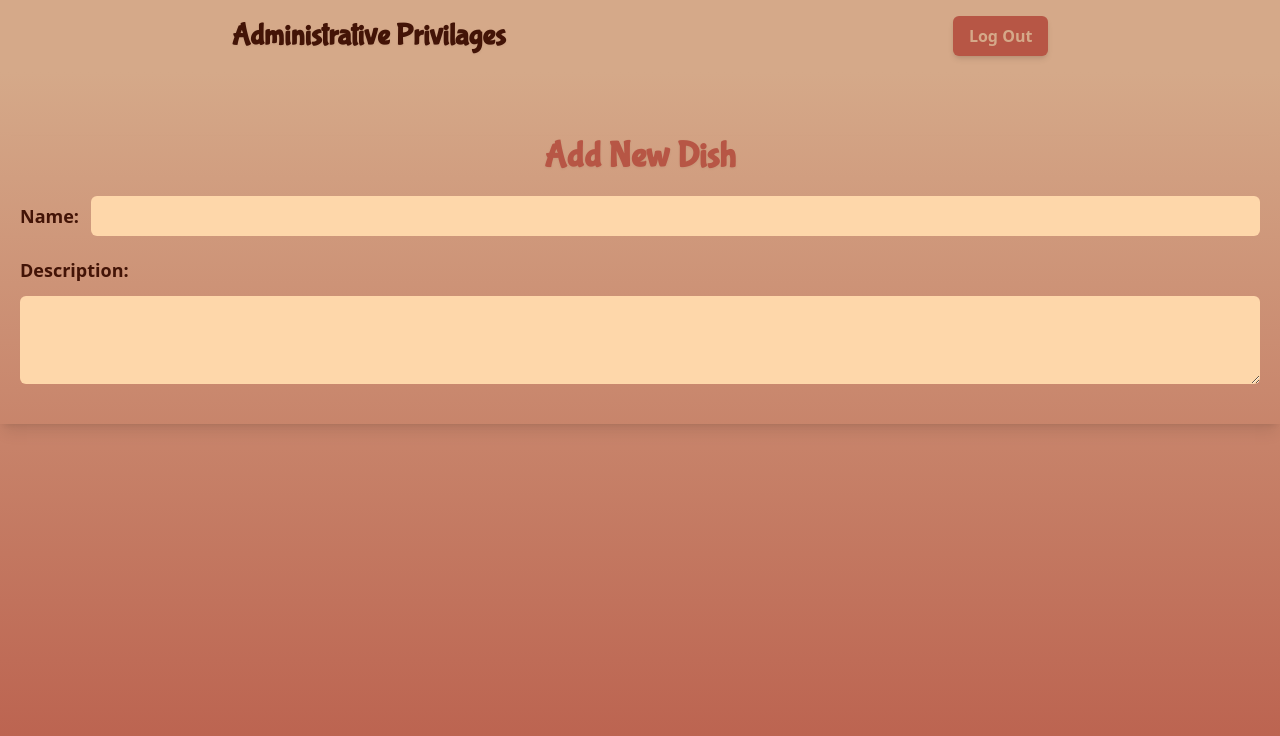
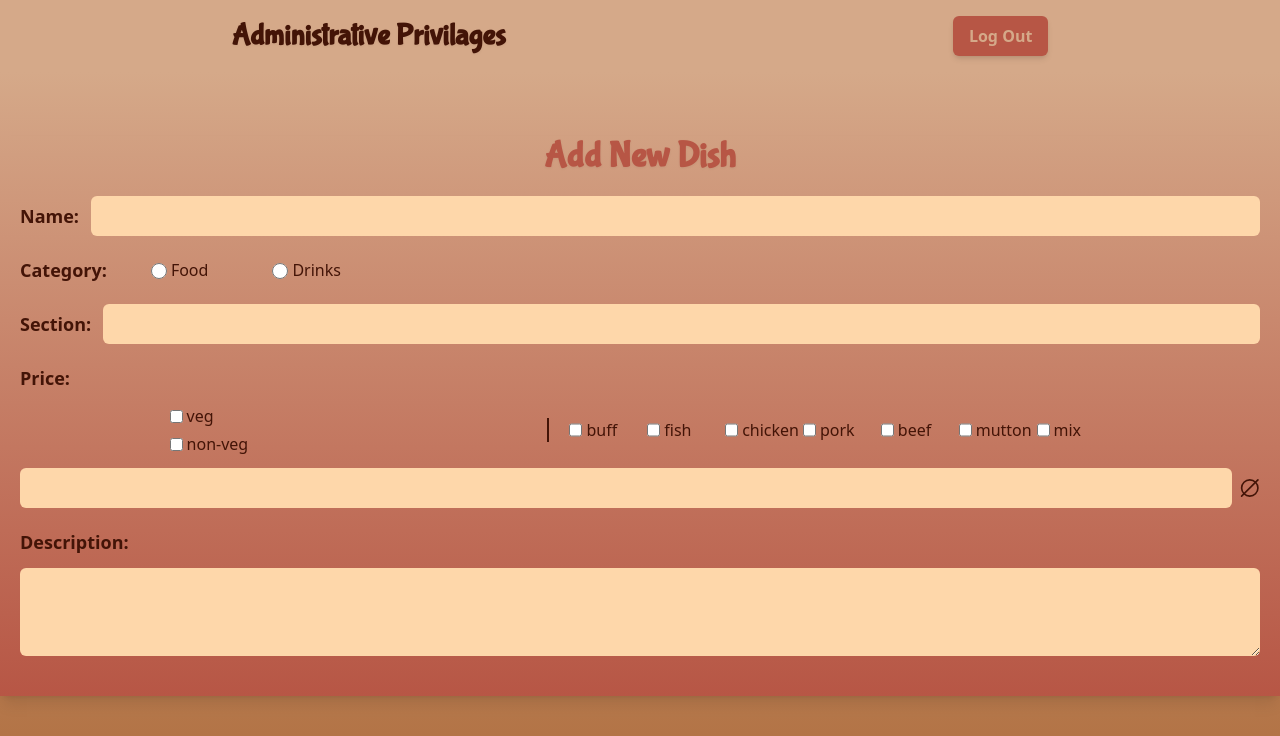
Before and after one commit to AadeshMndr/Lunch-In, a Next.js app: page /edit/add in a window 1280 px wide. Shown: the top 736 px of the page. Built offline with nearby package versions, Linux system fonts and the light colour scheme.

Commit message:
adding the form

```diff
--- a/src/app/edit/add/page.tsx
+++ b/src/app/edit/add/page.tsx
@@ -1,10 +1,12 @@
 import Title from "@/components/UI/Title";
 import MealForm from "@/components/EditPage/MealForm";
+
+import { DUMMY_DATA } from "@/models/Meal";
 
 const AddPage = () => {
     return <div className="shadow-lg">
     <Title colorScheme={"primary"} size={"lessThanLarge"}>Add New Dish</Title>
-    <MealForm /></div>;
+    <MealForm meals={DUMMY_DATA}/></div>;
 }
 
 export default AddPage;
--- a/src/app/edit/layout.tsx
+++ b/src/app/edit/layout.tsx
@@ -15,7 +15,7 @@ const EditLayout = ({ children }: Props) => {
   };
 
   return (
-    <div className="h-screen w-full pc:overflow-y-hidden">
+    <div className="h-screen w-full">
       <header className="w-full bg-primaryBrown flex pc:justify-around mobile:justify-between items-center px-2 py-4 mobile:p-3">
         <Title className="pc:text-3xl mobile:text-2xl text-orange-950">
           Administrative Privilages
@@ -24,7 +24,7 @@ const EditLayout = ({ children }: Props) => {
           Log Out
         </Button>
       </header>
-      <div className="w-full h-full bg-gradient-to-b from-primaryBrown to-primaryOrange pt-16">
+      <div className="w-full bg-gradient-to-b from-primaryBrown to-primaryOrange pt-16">
         {children}
       </div>
     </div>
--- a/src/components/EditPage/MealForm.tsx
+++ b/src/components/EditPage/MealForm.tsx
@@ -1,35 +1,181 @@
-'use client';
+"use client";
 
+import { useState } from "react";
 import { useForm } from "react-hook-form";
 import { zodResolver } from "@hookform/resolvers/zod";
 
-import { MealSchema, MealType } from "@/models/Meal";
+import {
+  MealSchema,
+  Meal,
+  keyArray,
+  getProperNameOfKeys,
+  PriceKey,
+} from "@/models/Meal";
+import { getUnrepeatedArray } from "@/lib/utils";
+import BranchableInput from "../UI/BranchableInput";
 
 interface Props {
-
+  meals: Meal[];
 }
 
-const MealForm: React.FC<Props> = () => {
-    const { register } = useForm<MealType>({
-        resolver: zodResolver(MealSchema),
+const MealForm: React.FC<Props> = ({ meals }) => {
+  const [choosenKeys, setChoosenKeys] = useState<PriceKey[]>([]);
+
+  const dealWithKeyCheckBox = (key: PriceKey) => {
+    setChoosenKeys((prevState) => {
+      if (prevState.includes(key)) {
+        return prevState.filter((oldKey) => oldKey !== key);
+      } else if (key === "nonVeg") {
+        return ["veg", "nonVeg"];
+      } else if (key === "veg") {
+        return [...prevState, key];
+      } else {
+        return [...prevState.filter((oldKey) => oldKey !== "nonVeg"), key];
+      }
     });
+  };
 
-    return <form className="p-5">
-        <div className="flex flex-row gap-3 items-center text-orange-950 mb-5">
-            <label htmlFor="name" className="text-lg font-semibold">Name: </label>
-            <input id="name" type="text" className="w-full rounded-md p-2 focus:outline-none bg-orange-200 leading-6 text-orange-950 font-semibold"/>
+  console.log(choosenKeys);
+
+  const { register, watch } = useForm<Meal>({
+    resolver: zodResolver(MealSchema),
+  });
+
+  const sectionsList = getUnrepeatedArray<string>(
+    meals
+      .filter(({ category }) =>
+        watch("category") ? category === watch("category") : true
+      )
+      .map(({ section }) => section)
+  );
+
+  return (
+    <form className="p-5">
+      <div className="flex flex-row gap-3 items-center text-orange-950 mb-5">
+        <label htmlFor="name" className="text-lg font-semibold">
+          Name:{" "}
+        </label>
+        <input
+          id="name"
+          type="text"
+          className="w-full rounded-md p-2 focus:outline-none bg-orange-200 leading-6 text-orange-950 font-semibold"
+        />
+      </div>
+      <div className="flex flex-row gap-3 items-center text-orange-950 mb-5">
+        <span className="text-lg font-semibold">Category: </span>
+        <div className="flex justify-evenly items-center">
+          <div className="flex gap-1 mx-8 items-center">
+            <input
+              {...register("category")}
+              id="food"
+              type="radio"
+              name="category"
+              value={"food"}
+              className="w-4 h-4 translate-y-[1px] accent-primaryOrange"
+            />
+            <label htmlFor="food">Food</label>
+          </div>
+          <div className="flex gap-1 mx-8 items-center">
+            <input
+              {...register("category")}
+              id="drinks"
+              type="radio"
+              name="category"
+              value={"drinks"}
+              className="w-4 h-4 translate-y-[1px] accent-primaryOrange"
+            />
+            <label htmlFor="food">Drinks</label>
+          </div>
         </div>
-        <div className="flex flex-col gap-3 items-center text-orange-950 mb-5">
-            <label htmlFor="description" className="self-start text-lg font-semibold">Description: </label>
-            <textarea rows={3} id="description" className="w-full rounded-md p-2 focus:outline-none bg-orange-200 leading-6 text-orange-950 font-semibold"/>
+      </div>
+      <div className="flex flex-row gap-3 items-center text-orange-950 mb-5">
+        <label htmlFor="section" className="text-lg font-semibold">
+          Section:{" "}
+        </label>
+        <input
+          id="section"
+          type="text"
+          className="w-full rounded-md p-2 focus:outline-none bg-orange-200 leading-6 text-orange-950 font-semibold"
+          list="sectionlist"
+        />
+        <datalist id="sectionlist">
+          {sectionsList.map((section) => (
+            <option key={section} value={section}>
+              {section}
+            </option>
+          ))}
+        </datalist>
+      </div>
+      <div className="flex flex-col gap-1 text-orange-950 mb-5">
+        <label htmlFor="price" className="text-lg font-semibold">
+          Price:{" "}
+        </label>
+        <div className="flex justify-around items-center my-2">
+          <div className="grid grid-cols-1 gap-1">
+            <div className="flex gap-1 items-center">
+              <input
+                type="checkbox"
+                value={"veg"}
+                checked={choosenKeys.includes("veg")}
+                onChange={() => dealWithKeyCheckBox("veg")}
+              />
+              <span>veg</span>
+            </div>
+            <div className="flex gap-1 items-center">
+              <input
+                type="checkbox"
+                value={"nonVeg"}
+                checked={choosenKeys.includes("nonVeg")}
+                onChange={() => dealWithKeyCheckBox("nonVeg")}
+              />
+              <span>non-veg</span>
+            </div>
+          </div>
+          <div className="grid pc:grid-cols-7 mobile:grid-cols-3 gap-1 border-l-2 border-orange-950 pl-5">
+            {keyArray
+              .filter((key) => !["veg", "nonVeg", "full", "half"].includes(key))
+              .map((key) => (
+                <div className="flex gap-1" key={key}>
+                  <input
+                    type="checkbox"
+                    value={key}
+                    checked={choosenKeys.includes(key)}
+                    onChange={() => dealWithKeyCheckBox(key)}
+                  />
+                  <span>{getProperNameOfKeys(key)}</span>
+                </div>
+              ))}
+          </div>
         </div>
+
+        {choosenKeys.length <= 1 ? (
+          <BranchableInput type="number" id="price"/>
+        ) : (
+          <div className="flex flex-col items-center gap-1">
+            {choosenKeys.map((key) => (
+              <div className="flex flex-row items-center gap-2 my-3">
+                <label htmlFor={`${getProperNameOfKeys(key)}-price`} className="font-semibold min-w-max">{`${getProperNameOfKeys(key)}: `}</label>
+                <BranchableInput type="number" id={`${getProperNameOfKeys(key)}-price`}/>
+              </div>
+            ))}
+          </div>
+        )}
+      </div>
+      <div className="flex flex-col gap-3 items-center text-orange-950 mb-5">
+        <label
+          htmlFor="description"
+          className="self-start text-lg font-semibold"
+        >
+          Description:{" "}
+        </label>
+        <textarea
+          rows={3}
+          id="description"
+          className="w-full rounded-md p-2 focus:outline-none bg-orange-200 leading-6 text-orange-950 font-semibold"
+        />
+      </div>
     </form>
-}
+  );
+};
 
 export default MealForm;
-
-
-<div>
-<label></label>
-<input />
-</div>
--- a/src/components/EditPage/Options.tsx
+++ b/src/components/EditPage/Options.tsx
@@ -4,7 +4,7 @@ interface Props {}
 
 const Options: React.FC<Props> = () => {
   return (
-    <div className="grid grid-cols-2 pc:grid-cols-3 gap-5 p-4">
+    <div className="grid pc:auto-rows-min grid-cols-2 pc:grid-cols-3 gap-5 p-4 pc:h-screen">
       <OptionBox iconType="add" text="Add Dish" redirectTo="/edit/add" />
       <OptionBox iconType="edit" text="Edit Dish" redirectTo="/edit/changeMeal" />
       <OptionBox iconType="delete" text="Remove Dish" redirectTo="/edit/delete" />
--- a/src/components/Homepage/MealSection/MealSlider.tsx
+++ b/src/components/Homepage/MealSection/MealSlider.tsx
@@ -7,7 +7,7 @@ import { Salad } from "lucide-react";
 
 import MealBox from "./MealBox";
 import { useWindowDimension } from "@/hooks/dimension";
-import { Meal, DUMMY_DATA } from "@/models/Meal";
+import { DUMMY_DATA } from "@/models/Meal";
 
 interface Props {}
 
--- a/src/components/MenuPage/PriceBox.tsx
+++ b/src/components/MenuPage/PriceBox.tsx
@@ -2,7 +2,9 @@
 
 import { useState, useMemo } from "react";
 import { motion } from "framer-motion";
-import { BatteryMedium, BatteryFull } from "lucide-react";
+
+import AmountIcons from "../UI/AmountIcons";
+import { stringify, destringify } from "@/lib/utils";
 
 import {
   Price,
@@ -12,43 +14,17 @@ import {
 } from "@/models/Meal";
 
 interface Props {
-  price: Price | number;
+  price: Price | QuantitativePrice;
 }
-
-const stringify = (value: number | object) => {
-  if (typeof value === "number") {
-    return value.toString();
-  }
-
-  const keys = Object.keys(value);
-
-  const stringedObject = keys
-    .map((key) => `${key}:${value[key as keyof typeof value]}`)
-    .join("|-|");
-
-  return stringedObject;
-};
-
-const destringify = (stringedObject: string) => {
-  const stringedPairs = stringedObject.split("|-|");
-
-  const theObject = new Object();
-
-  stringedPairs.forEach((pair) => {
-    const [key, value] = pair.split(":");
-
-    (theObject as any)[key] = Number(value);
-  });
-
-  return theObject;
-};
 
 const PriceBox: React.FC<Props> = ({ price }) => {
   const priceKeys = useMemo(() => getPriceKeys(price), [price]);
 
   const [quantity, setQuantity] = useState<"full" | "half">("full");
   const [selectivePrice, setSelectivePrice] = useState<QuantitativePrice>(
-    typeof price === "number" ? price : (price as any)[priceKeys[0]]
+    typeof price === "number" || "half" in price
+      ? price
+      : (price as any)[priceKeys[0]]
   );
 
   const toggleQuantity = () => {
@@ -64,8 +40,31 @@ const PriceBox: React.FC<Props> = ({ price }) => {
   }
 
   if (
+    priceKeys.includes("half") &&
     priceKeys.every(
-      (validKey) => typeof price[validKey as keyof Price] === "number"
+      (validKey) =>
+        typeof price[
+          validKey as keyof (Price | Exclude<QuantitativePrice, number>)
+        ] === "number"
+    ) &&
+    typeof selectivePrice === "object"
+  ) {
+    return (
+      <div className="flex justify-normal items-center text-primaryOrange font-semibold text-center mx-2">
+        {typeof selectivePrice === "object" && (
+          <AmountIcons quantity={quantity} toggleQuantity={toggleQuantity} />
+        )}
+        Rs. {quantity === "half" ? selectivePrice.half : selectivePrice.full}
+      </div>
+    );
+  }
+
+  if (
+    priceKeys.every(
+      (validKey) =>
+        typeof price[
+          validKey as keyof (Price | Exclude<QuantitativePrice, number>)
+        ] === "number"
     ) &&
     typeof selectivePrice === "number"
   ) {
@@ -79,7 +78,7 @@ const PriceBox: React.FC<Props> = ({ price }) => {
         >
           {priceKeys.map((subject) => (
             <option
-              value={price[subject as keyof Price] as number}
+              value={(price as any)[subject] as number}
               key={subject}
               className="hover:text-red-500"
             >
@@ -96,22 +95,9 @@ const PriceBox: React.FC<Props> = ({ price }) => {
 
   return (
     <div className="flex justify-normal items-center text-primaryOrange font-semibold text-center mx-2">
-      {typeof selectivePrice === "object" &&
-        (quantity === "full" ? (
-          <BatteryFull
-            width={30}
-            height={30}
-            className="-rotate-90 hover:scale-[1.03]"
-            onClick={toggleQuantity}
-          />
-        ) : (
-          <BatteryMedium
-            width={30}
-            height={30}
-            className="-rotate-90 hover:scale-[1.03]"
-            onClick={toggleQuantity}
-          />
-        ))}
+      {typeof selectivePrice === "object" && (
+        <AmountIcons quantity={quantity} toggleQuantity={toggleQuantity} />
+      )}
 
       <div>
         <motion.select
@@ -145,7 +131,10 @@ const PriceBox: React.FC<Props> = ({ price }) => {
           className="max-w-fit focus:outline-none bg-primaryOrange text-primaryBrown rounded-md"
         >
           {priceKeys.map((subject) => {
-            const value = price[subject as keyof Price];
+            const value =
+              price[
+                subject as keyof (Price | Exclude<QuantitativePrice, number>)
+              ];
 
             return (
               <option
@@ -159,7 +148,8 @@ const PriceBox: React.FC<Props> = ({ price }) => {
           })}
         </motion.select>
         <div className="text-primaryOrange font-semibold">
-          Rs. {typeof selectivePrice === "number"
+          Rs.{" "}
+          {typeof selectivePrice === "number"
             ? selectivePrice
             : quantity === "full"
             ? selectivePrice.full
--- /dev/null
+++ b/src/components/UI/AmountIcons.tsx
@@ -0,0 +1,29 @@
+"use client";
+
+import { BatteryFull, BatteryMedium } from "lucide-react";
+
+interface Props {
+    quantity: "full" | "half",
+    toggleQuantity: () => void,
+}
+
+const AmountIcons: React.FC<Props> = ({ quantity, toggleQuantity }) => {
+
+    return (quantity === "full" ? (
+        <BatteryFull
+          width={30}
+          height={30}
+          className="-rotate-90 hover:scale-[1.03]"
+          onClick={toggleQuantity}
+        />
+      ) : (
+        <BatteryMedium
+          width={30}
+          height={30}
+          className="-rotate-90 hover:scale-[1.03]"
+          onClick={toggleQuantity}
+        />
+      ))
+}
+
+export default AmountIcons;
--- /dev/null
+++ b/src/components/UI/BranchableInput.tsx
@@ -0,0 +1,45 @@
+"use client";
+
+import { InputHTMLAttributes, useState } from "react";
+import { CircleSlash2, Circle } from "lucide-react";
+
+interface Props {
+  type: InputHTMLAttributes<HTMLInputElement>["type"];
+  id: InputHTMLAttributes<HTMLInputElement>["id"],
+}
+
+const BranchableInput: React.FC<Props> = ({ type, id }) => {
+  const [branchOut, setBranchOut] = useState<boolean>(false);
+
+  const toggle = () => {
+    setBranchOut((prevState) => !prevState);
+  };
+
+  const style = "w-full rounded-md p-2 focus:outline-none bg-orange-200 leading-6 text-orange-950 font-semibold";
+
+  return (
+    <div className="flex w-full justify-around items-center gap-2">
+      {branchOut ? (
+        <div className="flex flex-col gap-2 items-center justify-evenly">
+          <div className="flex gap-3 items-center">
+            <label htmlFor={`full-${id}`}>Full: </label>
+            <input type={type} className={style} id={`full-${id}`} />
+          </div>
+          <div className="flex gap-3 items-center">
+            <label htmlFor={`half-${id}`}>Half: </label>
+            <input type={type} className={style} id={`half-${id}`} />
+          </div>
+        </div>
+      ) : (
+        <input type={type} className={style} id={id} />
+      )}
+      {branchOut ? (
+        <Circle width={20} height={20} onClick={toggle} />
+      ) : (
+        <CircleSlash2 width={20} height={20} onClick={toggle} />
+      )}
+    </div>
+  );
+};
+
+export default BranchableInput;
--- /dev/null
+++ b/src/lib/utils.ts
@@ -0,0 +1,39 @@
+export const stringify = (value: number | object) => {
+  if (typeof value === "number") {
+    return value.toString();
+  }
+
+  const keys = Object.keys(value);
+
+  const stringedObject = keys
+    .map((key) => `${key}:${value[key as keyof typeof value]}`)
+    .join("|-|");
+
+  return stringedObject;
+};
+
+export const destringify = (stringedObject: string) => {
+  const stringedPairs = stringedObject.split("|-|");
+
+  const theObject = new Object();
+
+  stringedPairs.forEach((pair) => {
+    const [key, value] = pair.split(":");
+
+    (theObject as any)[key] = Number(value);
+  });
+
+  return theObject;
+};
+
+export const getUnrepeatedArray = <T = any>(array: T[]) => {
+  let arr: T[] = [];
+
+  array.forEach((item) => {
+    if (!arr.includes(item)) {
+      arr.push(item);
+    }
+  });
+
+  return arr;
+};
--- a/src/models/Meal.ts
+++ b/src/models/Meal.ts
@@ -7,58 +7,78 @@ export const QuantitativePriceSchema = z.union([
   z.object({ full: z.number(), half: z.number() }),
 ]);
 
+export const PriceSchema = z.union([
+  z.object({
+    veg: QuantitativePriceSchema.optional(),
+    buff: QuantitativePriceSchema.optional(),
+    beef: QuantitativePriceSchema.optional(),
+    chicken: QuantitativePriceSchema.optional(),
+    mutton: QuantitativePriceSchema.optional(),
+    pork: QuantitativePriceSchema.optional(),
+    fish: QuantitativePriceSchema.optional(),
+    mix: QuantitativePriceSchema.optional(),
+  }),
+  z.object({ veg: QuantitativePriceSchema, nonVeg: QuantitativePriceSchema }),
+]);
+
+type Prettify<T> = {
+  [K in keyof T]: T[K];
+} & {};
+
+type A = Prettify<StaticImageData>;
+
 export const MealSchema = z.object({
   name: z.string(),
   description: z.string(),
-  image: z.string(),
-  price: z.union([
-    z.number(),
+  image: z.union([
+    z.string(),
     z.object({
-      veg: QuantitativePriceSchema,
-      buff: QuantitativePriceSchema.optional(),
-      beef: QuantitativePriceSchema.optional(),
-      chicken: QuantitativePriceSchema.optional(),
-      mutton: QuantitativePriceSchema.optional(),
-      pork: QuantitativePriceSchema.optional(),
-      fish: QuantitativePriceSchema.optional(),
+      src: z.string(),
+      height: z.number(),
+      width: z.number(),
+      blurDataURL: z.string().optional(),
+      blurWidth: z.number().optional(),
+      blurHeight: z.number().optional(),
     }),
-    z.object({ veg: QuantitativePriceSchema, nonVeg: QuantitativePriceSchema }),
   ]),
+  price: z.union([QuantitativePriceSchema, PriceSchema]),
   category: z.enum(["food", "drinks"]),
   section: z.string(),
   id: z.number(),
 });
 
-export type MealType = z.infer<typeof MealSchema>;
+export type Meal = z.infer<typeof MealSchema>;
 
 export type QuantitativePrice = z.infer<typeof QuantitativePriceSchema>;
 
-export type Price =
-  | {
-      veg: QuantitativePrice;
-      buff?: QuantitativePrice;
-      beef?: QuantitativePrice;
-      chicken?: QuantitativePrice;
-      mutton?: QuantitativePrice;
-      pork?: QuantitativePrice;
-      fish?: QuantitativePrice;
-    }
-  | {
-      veg: QuantitativePrice;
-      nonVeg: QuantitativePrice;
-    };
+export type Price = z.infer<typeof PriceSchema>;
 
 type ExtractKeys<T> = T extends any ? keyof T : never;
 
-type PriceKey = ExtractKeys<Price>;
+export type PriceKey = ExtractKeys<Price | Exclude<QuantitativePrice, number>>;
 
-export const getPriceKeys = (price: Price | number): PriceKey[] => {
+export const keyArray: PriceKey[] = [
+  "veg",
+  "nonVeg",
+  "buff",
+  "fish",
+  "chicken",
+  "full",
+  "half",
+  "pork",
+  "beef",
+  "mutton",
+  "mix",
+];
+
+export const getPriceKeys = (price: Price | QuantitativePrice): PriceKey[] => {
   if (typeof price === "number") {
     return [];
   }
 
   return Object.keys(price).filter((key) => {
-    const value = price[key as keyof Price];
+    const value =
+      price[key as keyof (Price | Exclude<QuantitativePrice, number>)];
 
     return typeof value === "object" || !isNaN(value);
   }) as PriceKey[];
@@ -72,28 +92,34 @@ export const getProperNameOfKeys = (name: PriceKey) => {
   return name;
 };
 
-export class Meal {
+export class MealClass {
   constructor(
     public name: string,
     public description: string,
-    public price: number | Price,
+    public price: QuantitativePrice | Price,
     public image: string | StaticImageData,
     public category: "food" | "drinks",
     public section: string,
-    public id?: number
-  ) {
-    this.id = id || Math.random();
-  }
+    public id: number
+  ) {}
 }
 
 export const picture = dummyImage;
 
 export const DUMMY_DATA = [
   {
-    ...new Meal("Somedish-1", "A good food", 34, picture, "food", "momo", 1),
+    ...new MealClass(
+      "Somedish-1",
+      "A good food",
+      34,
+      picture,
+      "food",
+      "momo",
+      1
+    ),
   },
   {
-    ...new Meal(
+    ...new MealClass(
       "Somedish-2",
       "A good food, fills your stomach and is healthy as well",
       { buff: 150, chicken: 145, veg: 120 },
@@ -104,7 +130,7 @@ export const DUMMY_DATA = [
     ),
   },
   {
-    ...new Meal(
+    ...new MealClass(
       "Somedish-3",
       "A good food",
       {
@@ -118,9 +144,19 @@ export const DUMMY_DATA = [
       3
     ),
   },
-  { ...new Meal("Somedish-4", "A good food", 74, picture, "food", "pizza", 4) },
   {
-    ...new Meal(
+    ...new MealClass(
+      "Somedish-4",
+      "A good food",
+      74,
+      picture,
+      "food",
+      "pizza",
+      4
+    ),
+  },
+  {
+    ...new MealClass(
       "Somedish-5",
       "A good food",
       { veg: 120, nonVeg: 200 },
@@ -131,7 +167,7 @@ export const DUMMY_DATA = [
     ),
   },
   {
-    ...new Meal(
+    ...new MealClass(
       "Somedish-6",
       "A good food",
       { veg: 56, nonVeg: { half: 78, full: 120 } },
@@ -142,7 +178,7 @@ export const DUMMY_DATA = [
     ),
   },
   {
-    ...new Meal(
+    ...new MealClass(
       "Somedish-7",
       "A good food",
       14,
@@ -153,13 +189,21 @@ export const DUMMY_DATA = [
     ),
   },
   {
-    ...new Meal("Somedish-8", "A good food", 64, picture, "food", "thukpa", 8),
+    ...new MealClass(
+      "Somedish-8",
+      "A good food",
+      64,
+      picture,
+      "food",
+      "thukpa",
+      8
+    ),
   },
   {
-    ...new Meal(
+    ...new MealClass(
       "Somedish-9",
       "A good food",
-      64,
+      { half: 64, full: 120 },
       picture,
       "food",
       "fried rice",
@@ -167,7 +211,7 @@ export const DUMMY_DATA = [
     ),
   },
   {
-    ...new Meal(
+    ...new MealClass(
       "Somedish-10",
       "A good food",
       64,
@@ -178,7 +222,7 @@ export const DUMMY_DATA = [
     ),
   },
   {
-    ...new Meal(
+    ...new MealClass(
       "Somedish-11",
       "A good food",
       64,
@@ -189,7 +233,7 @@ export const DUMMY_DATA = [
     ),
   },
   {
-    ...new Meal(
+    ...new MealClass(
       "Somedish-12",
       "A good food",
       { pork: 256, chicken: 129, veg: 120, mutton: 450 },
```
Also changed, not shown: src/components/MenuPage/Menu.tsx (+2 -11 lines).
